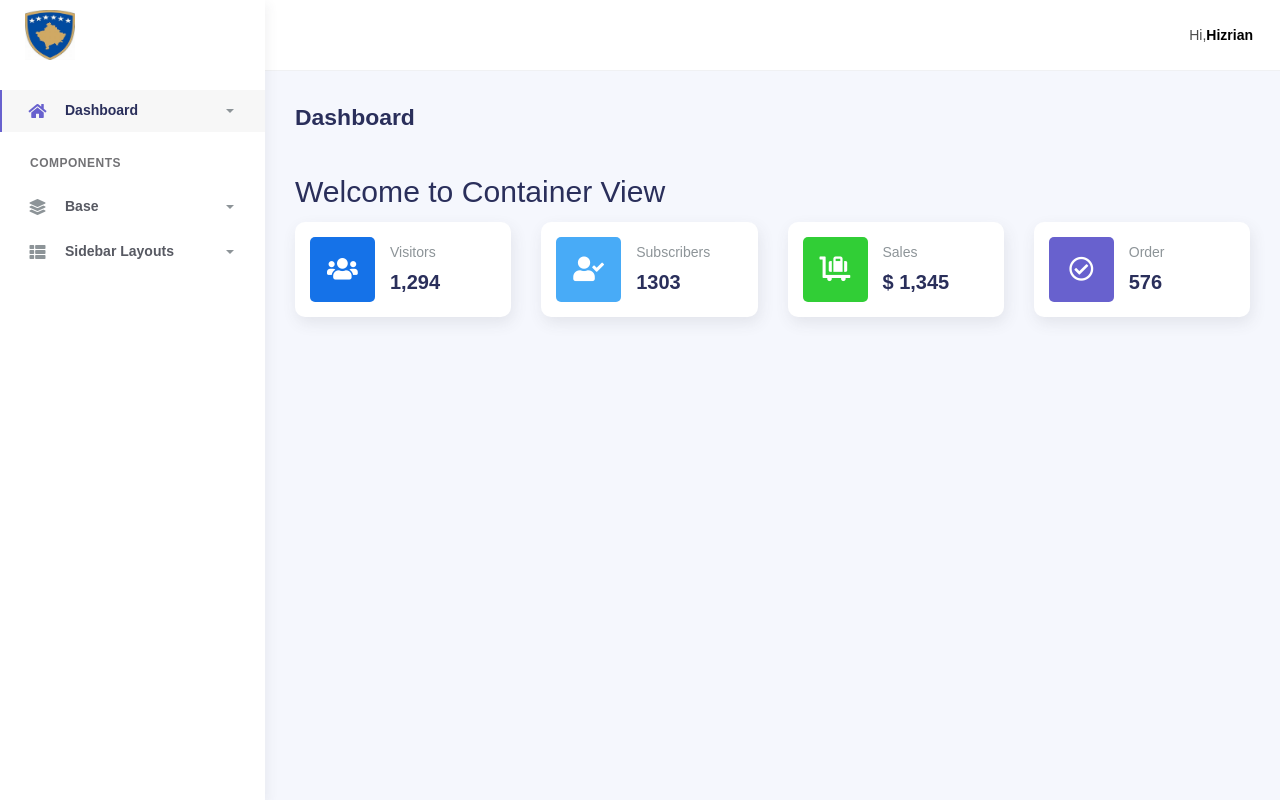
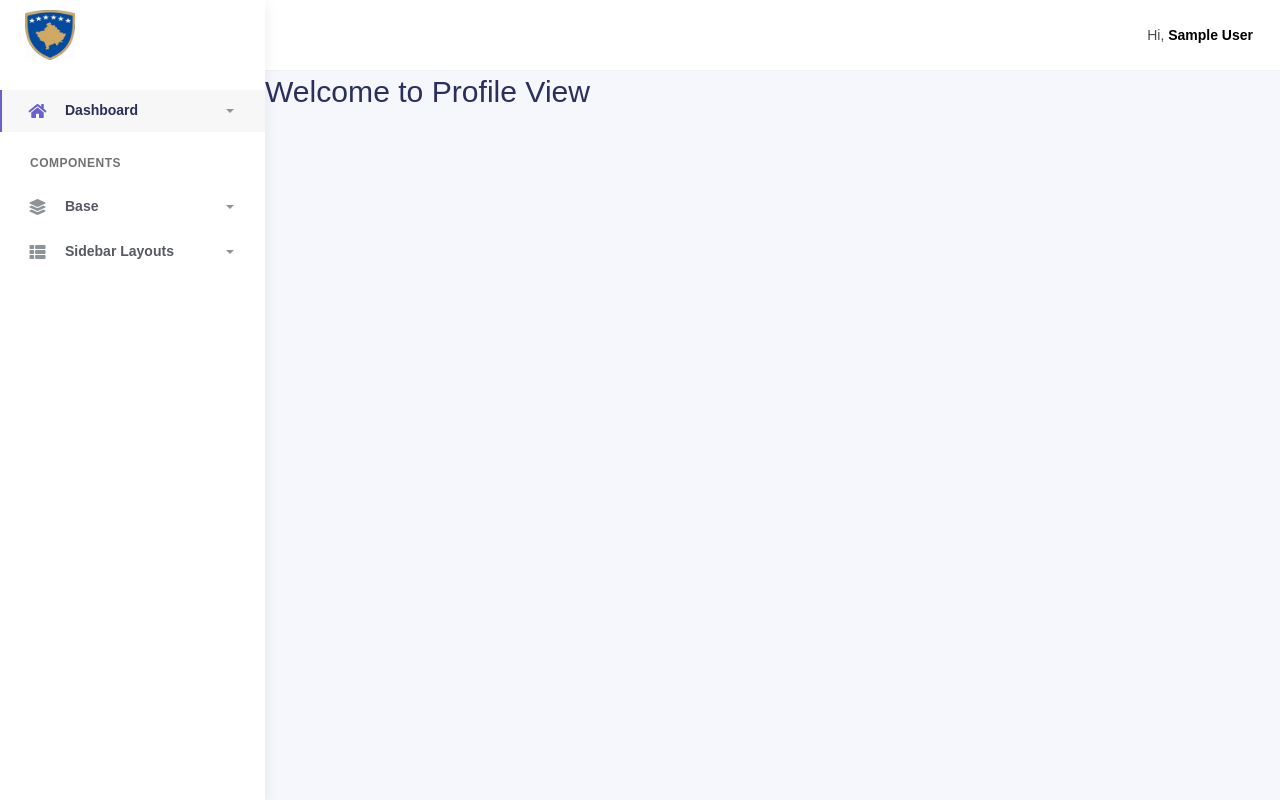
Before and after one commit to Adonitt/Online-Voting-System-VueJs, a Vue app: page /my-profile in a window 1280 px wide. Before the commit this address led to /. Built offline with nearby package versions, Linux system fonts and the light colour scheme; sample sign-in values are in the browser's storage.

Commit message:
router prb solved

```diff
--- a/src/components/ui/TheLayout.vue
+++ b/src/components/ui/TheLayout.vue
@@ -13,7 +13,10 @@ import TheContainer from "@/components/ui/TheContainer.vue";
     <div class="main-panel">
 
       <the-nav-bar/>
-      <the-container/>
+
+      <div class="container">
+        <router-view/>
+      </div>
     </div>
     <the-footer/>
   </div>
--- a/src/components/ui/TheNavBar.vue
+++ b/src/components/ui/TheNavBar.vue
@@ -67,8 +67,10 @@ const onLogout = () => {
             >
 
               <span class="profile-username">
-                      <span class="op-7">Hi,</span>
-                      <span class="fw-bold">Hizrian</span>
+                      <span class="op-7">Hi, </span>
+                      <span class="fw-bold">{{
+                          authStore.loggedInUser?.firstName + " " + authStore.loggedInUser?.lastName
+                        }}</span>
                     </span>
             </a>
             <ul class="dropdown-menu dropdown-user animated fadeIn">
@@ -77,12 +79,13 @@ const onLogout = () => {
                   <div class="user-box">
 
                     <div class="u-text">
-                      <h4>Hizrian</h4>
-                      <p class="text-muted">hello@example.com</p>
-                      <a
-                          href=""
+                      <h4>{{ authStore.loggedInUser?.firstName + " " + authStore.loggedInUser?.lastName }}</h4>
+                      <p class="text-muted">{{ authStore.loggedInUser?.sub }}</p>
+                      <router-link
+                          :to="{name:'my-profile'}"
                           class="btn btn-xs btn-secondary btn-sm"
-                      >View Profile</a
+                      >View Profile
+                      </router-link
                       >
                     </div>
                   </div>
@@ -90,7 +93,6 @@ const onLogout = () => {
                 <li>
                   <div class="dropdown-divider"></div>
 
-                  <a class="dropdown-item" href="#">Account Setting</a>
                   <div class="dropdown-divider"></div>
                   <a class="dropdown-item" @click="onLogout">Logout</a>
                 </li>
--- a/src/components/ui/TheSideBar.vue
+++ b/src/components/ui/TheSideBar.vue
@@ -26,16 +26,16 @@
       <div class="sidebar-content">
         <ul class="nav nav-secondary">
           <li class="nav-item active">
-            <a
+            <router-link
+                :to="{name:'home'}"
                 data-bs-toggle="collapse"
-                href="#dashboard"
                 class="collapsed"
                 aria-expanded="false"
             >
               <i class="fas fa-home"></i>
               <p>Dashboard</p>
               <span class="caret"></span>
-            </a>
+            </router-link>
             <div class="collapse" id="dashboard">
               <ul class="nav nav-collapse">
                 <li>
--- a/src/router/index.js
+++ b/src/router/index.js
@@ -3,6 +3,7 @@ import {useAuthStore} from "@/stores/authStore.js";
 import AuthView from "@/views/auth/AuthView.vue";
 import TheContainer from "@/components/ui/TheContainer.vue";
 import TheLayout from "@/components/ui/TheLayout.vue";
+import ProfileView from "@/views/ProfileView.vue";
 
 const routes = [
     {
@@ -16,9 +17,17 @@ const routes = [
     {
         path: '/',
         name: 'home',
-        component: TheLayout,
+        component: TheContainer,
         meta: {
             requireAuth: true,
+        }
+    },
+    {
+        path: '/my-profile',
+        name: 'my-profile',
+        component: ProfileView,
+        meta: {
+            requireAuth: true
         }
     }
 ]
@@ -38,7 +47,7 @@ router.beforeEach((to, from) => {
             }
         };
     } else if (!to.meta.requireAuth && authStore.isLoggedIn) {
-        return { name: 'home' };
+        return {name: 'home'};
     }
 
 })
--- /dev/null
+++ b/src/views/ProfileView.vue
@@ -0,0 +1,12 @@
+<script setup>
+
+</script>
+
+<template>
+  <h1>Welcome to Profile View</h1>
+
+</template>
+
+<style scoped>
+
+</style>
```
